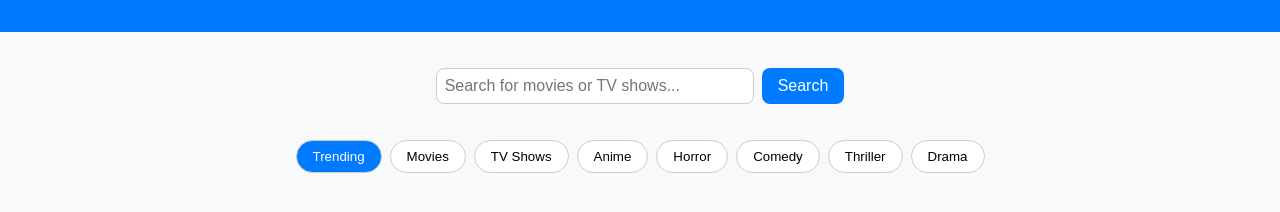
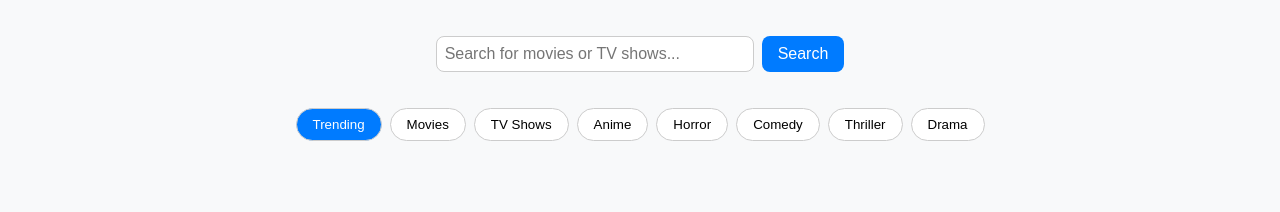
Before and after one commit to akirachoi01/newsalidaph, a plain HTML site: page index.html in a window 1280 px wide. Drawn offline with Linux system fonts and the light colour scheme.

Commit message:
Update styles.css

```diff
--- a/styles.css
+++ b/styles.css
@@ -6,15 +6,7 @@ body {
   color: #212529;
 }
 
-/* Header */
-#animatedHeader {
-  background-color: #007bff;
-  color: white;
-  padding: 1rem;
-  text-align: center;
-  font-size: 1.5rem;
-  font-weight: bold;
-}
+
 
 /* Search Bar */
 #searchSection {
```
